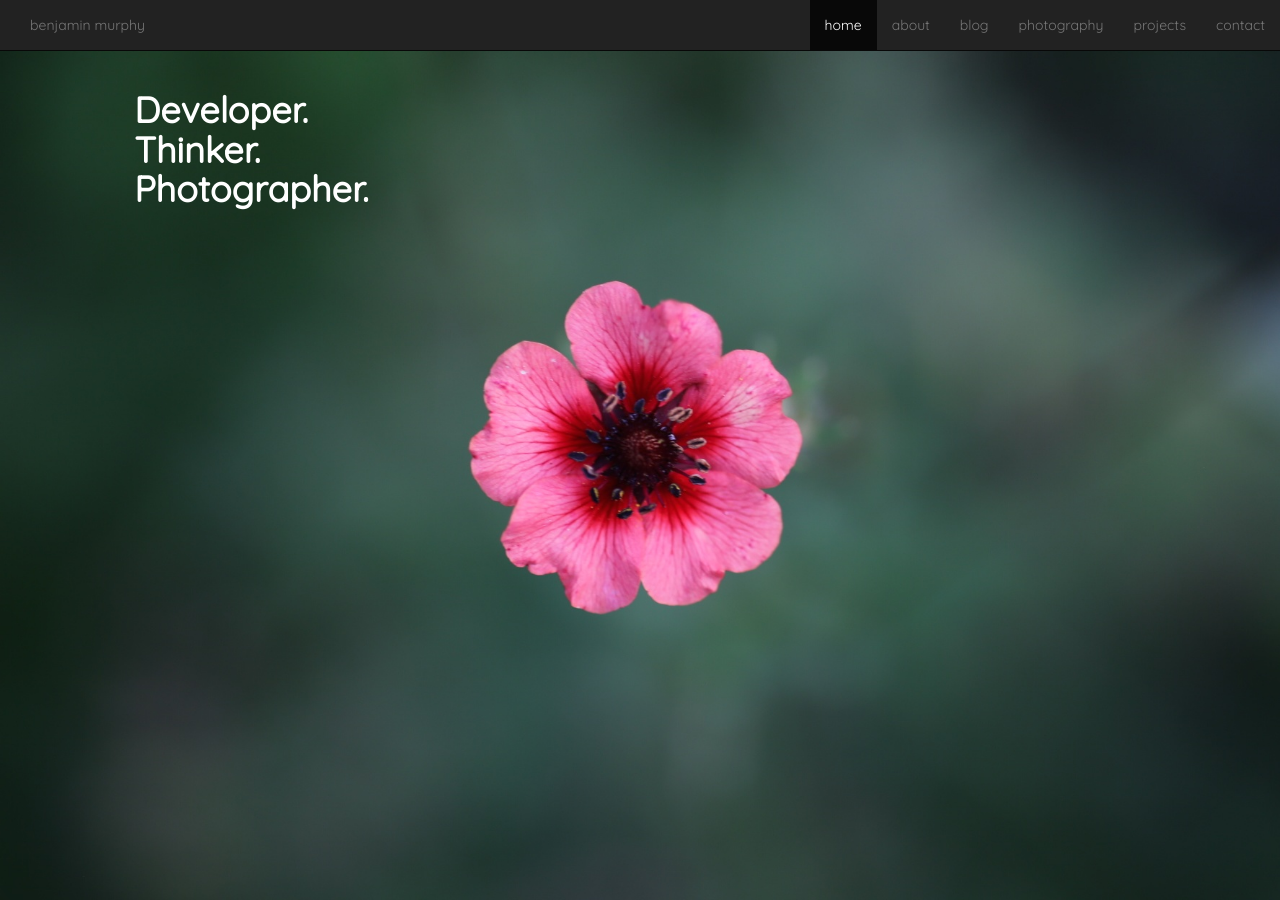
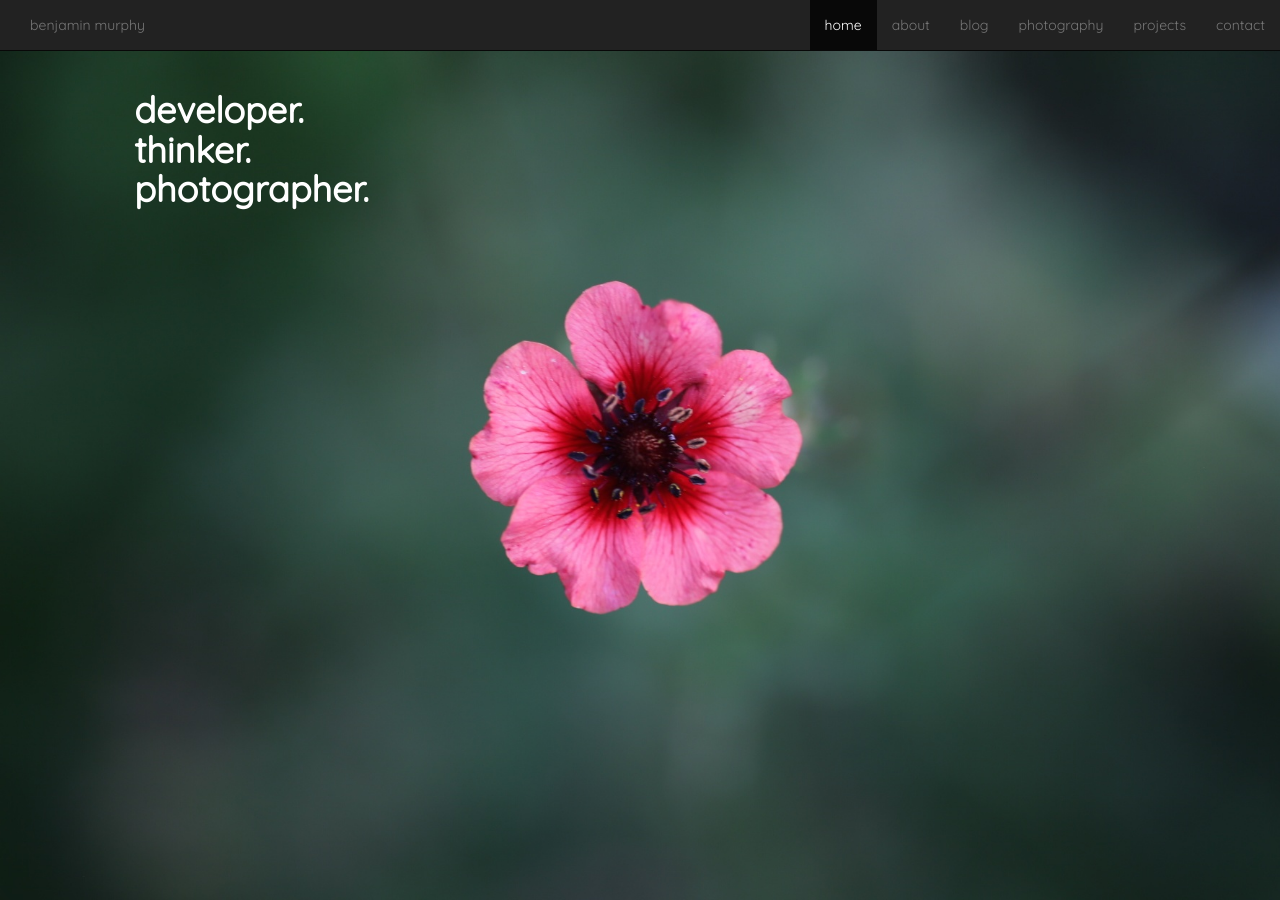
Before and after one commit to benjaminmurphy/benjaminmurphy.github.io, a Jekyll site: the page index.html, which Jekyll copies as it is, in a window 1280 px wide. Built offline with Jekyll 4.4.1, drawn with Linux system fonts in a browser that asks for light colours; nearby versions of some CDN libraries.

Commit message:
Small Frontpage Modification
Continuing lowercase theme

```diff
--- a/index.html
+++ b/index.html
@@ -41,7 +41,7 @@
         <div class="container-fluid">
             <div class="col-md-10 col-md-offset-1" id="background-div">
 
-                <h1><b>Developer.<br>Thinker.<br>Photographer.</b></h2>
+                <h1><b>developer.<br>thinker.<br>photographer.</b></h2>
 
             </div>
         </div>
```
